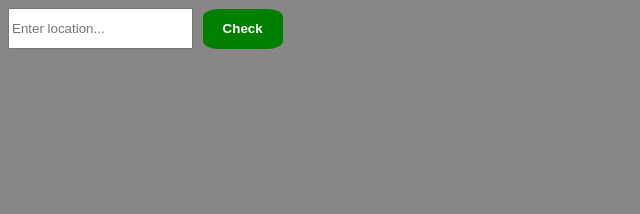
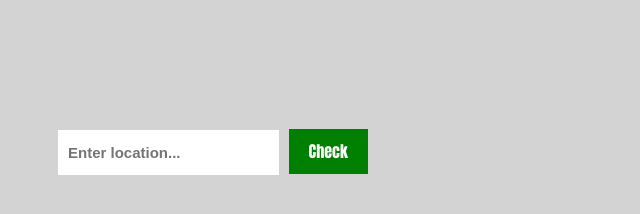
Before and after one commit to johnasuquo/weather-app, a plain HTML site: page index.html in a window 1280 px wide. Shown: the whole page, without its empty margins (0-640 px from the left). Drawn offline with Linux system fonts and the light colour scheme.

Commit message:
Refactor CSS styles for layout and input elements
Updated styles for body, input, and button elements.

```diff
--- a/main.css
+++ b/main.css
@@ -1,18 +1,31 @@
 body{
-    background-color: rgb(136, 134, 134);
+    background-color: lightgrey;
     font-weight: 900;
     font-family: 'Courier New', Courier, monospace;
+    text-align: left;
+    padding: 20px 50px;
+    margin-top: 100px;
+    font-size: 1rem;
+
 }
 input {
     height: 35px;
+    border: none;
+    padding: 5px 10px;
+    font-weight: bolder;
+    font-size: 15px;
+    margin-top: 10px;
+    outline: none;
 
 }
 button{
-    height: 40px;
+
+    height: 45px;
     font-weight: bolder;
     background-color: green;
     color: white;
     border: none;
     padding: 3px 20px;
-    border-radius: 20%;
+    font-family:Impact, Haettenschweiler, 'Arial Narrow Bold', sans-serif;
+    font-size: 1rem;
 }
```
